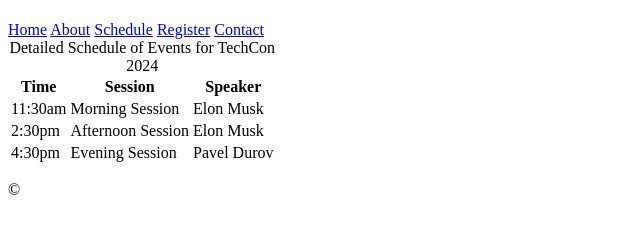
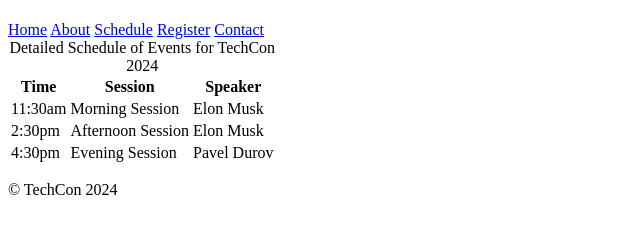
Before and after one commit to jamxsmoses/TechCon_HTML, a plain HTML site: page techcon_website/schedule.html in a window 1280 px wide. Shown: the part 59-292 px from the top of the page, without its empty margins (0-640 px from the left). Drawn offline with Linux system fonts and the light colour scheme.

Commit message:
Updating schedule.html

```diff
--- a/techcon_website/schedule.html
+++ b/techcon_website/schedule.html
@@ -40,9 +40,8 @@
             </tr>
         </table>
     </main>
-
     <footer>
-        <p>&copy;</p>
+        <p>&copy; TechCon 2024</p>
     </footer>
 </body>
 </html>
```
